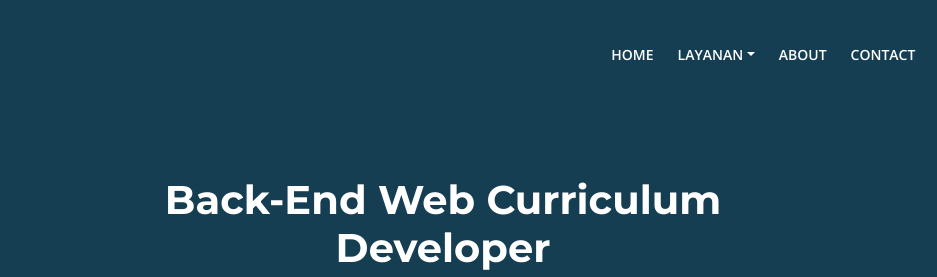
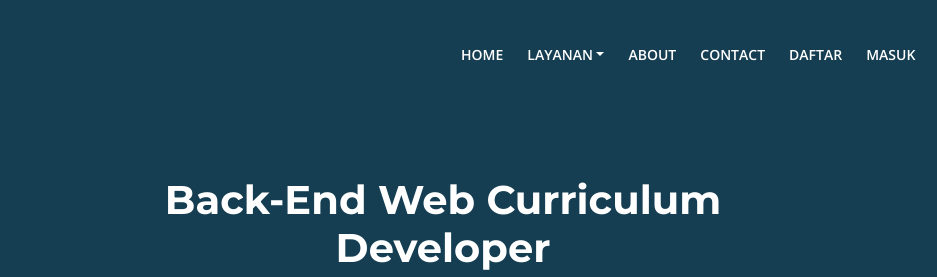
Before and after one commit to zakyidhafi2/zakyidhafi2.github.io, a plain HTML site: page loker4.html in a window 1280 px wide. Shown: the top 277 px of the page, 197-1134 px from the left. Drawn offline with nearby package versions, Linux system fonts and the light colour scheme.

Commit message:
Update loker4.html

```diff
--- a/loker4.html
+++ b/loker4.html
@@ -78,6 +78,12 @@
                 </li>
                 <li class="nav-item">
                     <a class="nav-link page-scroll" href="contact.html">CONTACT</a>
+                </li>
+                <li class="nav-item">
+                    <a class="nav-link page-scroll" href="daftar.html">DAFTAR</a>
+                </li>
+                 <li class="nav-item">
+                    <a class="nav-link page-scroll" href="masuk.html">MASUK</a>
                 </li>
             </ul>
             <span class="nav-item social-icons">
@@ -342,7 +348,7 @@
         <div class="container">
             <div class="row">
                 <div class="col-lg-12">
-                    <p class="p-small">Copyright © 2020 Finder</p>
+                    <p class="p-small">Copyright © 2021 Finder</p>
                 </div> <!-- end of col -->
             </div> <!-- enf of row -->
         </div> <!-- end of container -->
```
